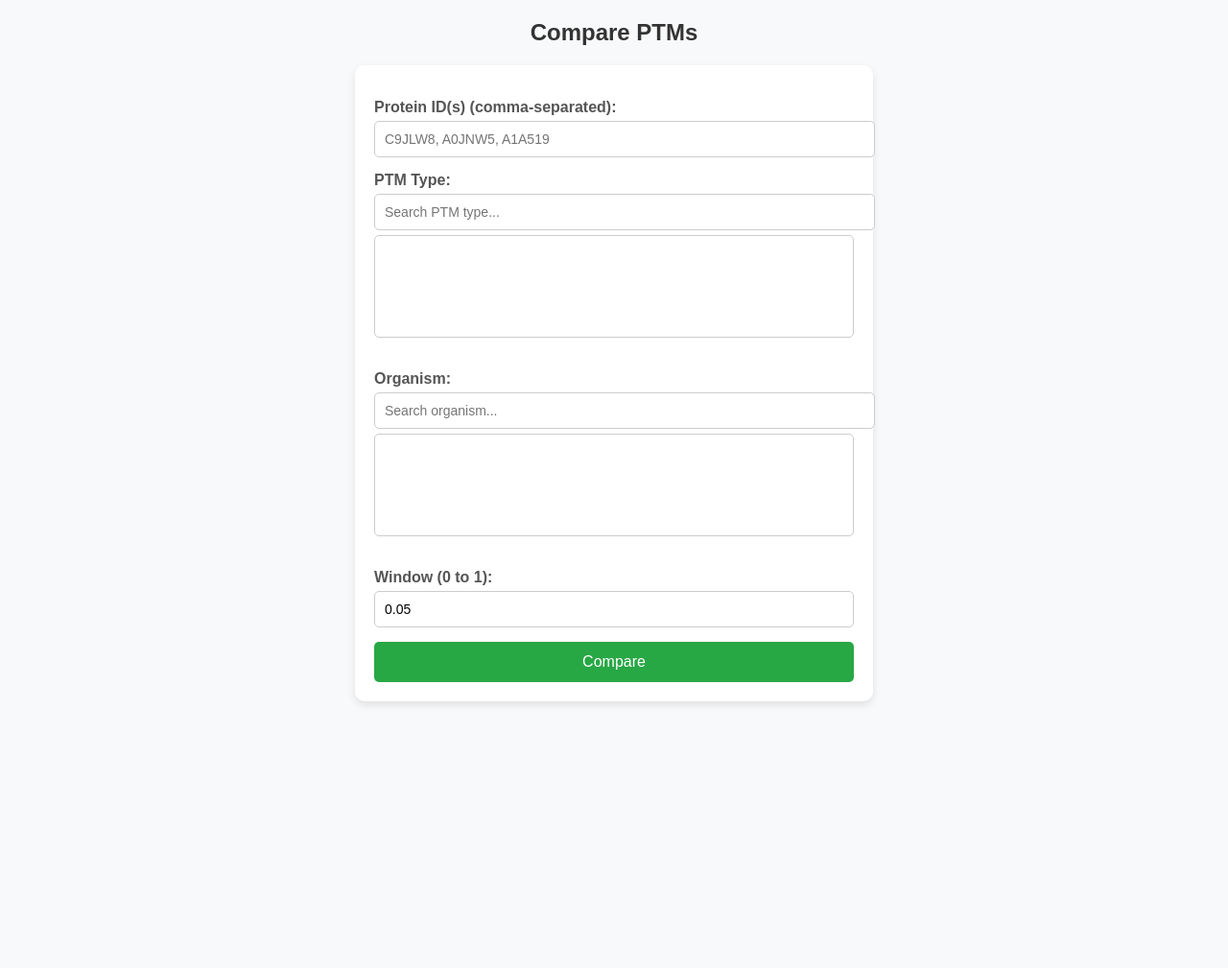
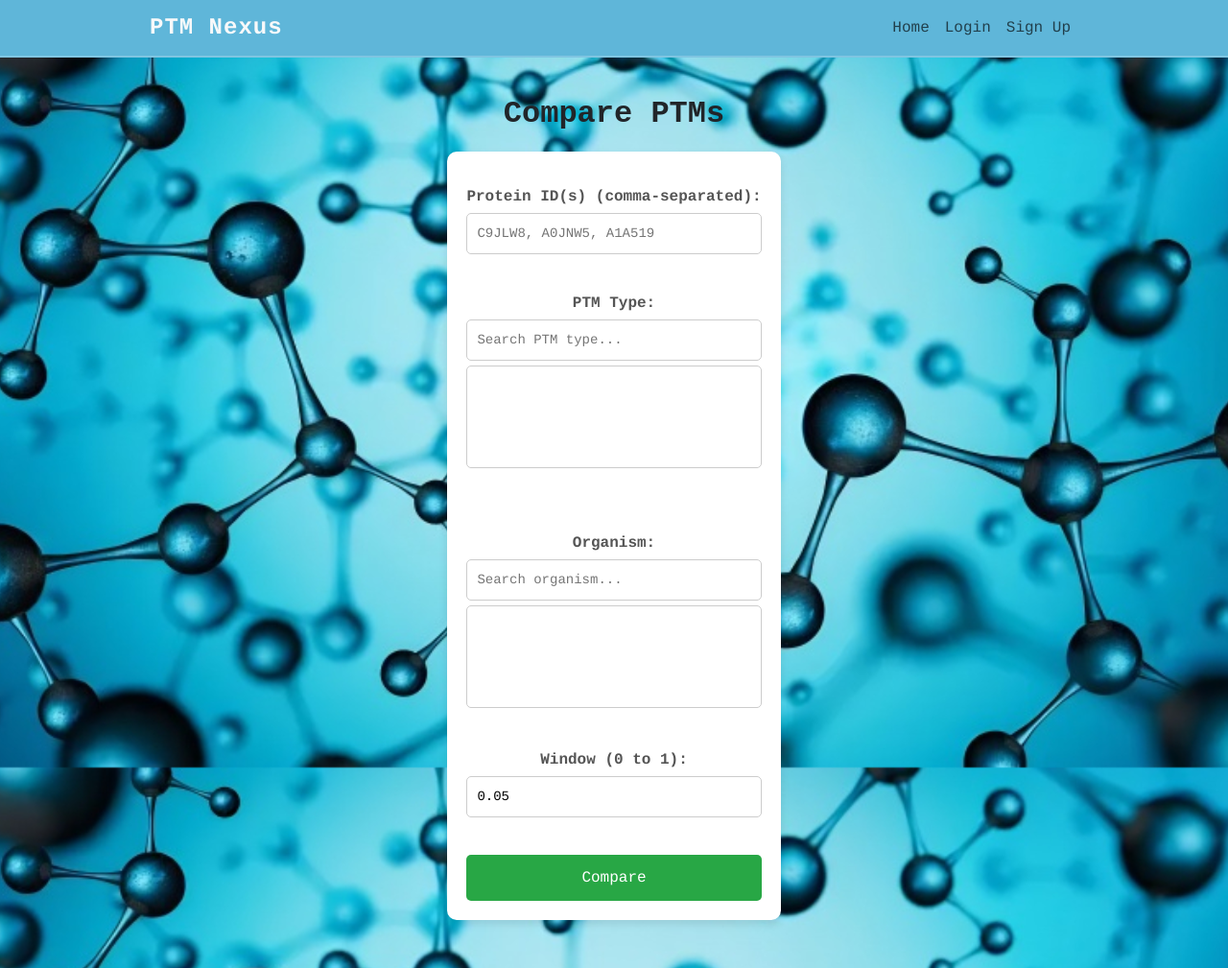
Before and after one commit to KarimUPF/dbw-project, a Flask app: page /browser in a window 1280 px wide. Shown: the whole page at 96% size. Before the commit the page ends 735 px from the top, so only its background shows below. Run offline with Flask 3, Linux system fonts and the light colour scheme; data that the repository does not hold is empty; parts of the project's set-up code (start-up, migrations or seed data) failed here and were passed over.

Commit message:
Changes in the templates

```diff
--- a/static/style.css
+++ b/static/style.css
@@ -12,6 +12,93 @@
 
 .form.active {
     display: block;
+}
+
+h2 {
+    text-align: center;
+    color: #333;
+}
+
+form {
+    background: white;
+    padding: 20px;
+    border-radius: 10px;
+    box-shadow: 0px 4px 8px rgba(0, 0, 0, 0.1);
+    max-width: 500px;
+    margin: auto;
+}
+
+label {
+    font-weight: bold;
+    display: block;
+    margin-top: 15px;
+    color: #555;
+}
+
+input, select, button {
+    width: 100%;
+    padding: 10px;
+    margin-top: 5px;
+    border: 1px solid #ccc;
+    border-radius: 5px;
+    font-size: 14px;
+}
+
+.selected-list {
+    display: flex;
+    flex-wrap: wrap;
+}
+
+.selected-item {
+    background-color: #007bff;
+    color: white;
+    padding: 6px 10px;
+    margin: 4px;
+    border-radius: 5px;
+    font-size: 14px;
+    display: flex;
+    align-items: center;
+}
+
+.remove-btn {
+    margin-left: 8px;
+    cursor: pointer;
+    font-weight: bold;
+    color: #fff;
+    background-color: #dc3545;
+    padding: 2px 6px;
+    border-radius: 5px;
+    font-size: 12px;
+}
+
+button {
+    background-color: #28a745;
+    color: white;
+    border: none;
+    padding: 12px;
+    cursor: pointer;
+    border-radius: 5px;
+    font-size: 16px;
+    margin-top: 15px;
+    display: block;
+    width: 100%;
+}
+
+button:hover {
+    background-color: #218838;
+}
+
+.hidden {
+    display: none;
+}
+
+.input-group {
+    display: flex;
+    align-items: center;
+}
+
+.input-group input {
+    flex: 1;
 }
 
 h1, .h1{
@@ -42,7 +129,6 @@ p, .p {
 
 body {
     font-family: Courier;
-    margin: 20px;
     text-align: center;
     margin: auto;
 }
@@ -61,24 +147,36 @@ body {
 }
 
 .title-section {
-    background: url('/static/img/dna-1811955.jpg') no-repeat center center/cover;
+    background: url('/static/img/prot-bg.jpg') no-repeat center center;
     width: 100%;
-    height: 100vh;
+    height: 100vh; /* Adjust height to match the image */
     display: flex;
     align-items: center;
     justify-content: center;
-    background-size: 100% 100%;
+    background-size: cover; /* Ensure it covers the section properly */
 }
+
+.background {
+    background: url('/static/img/prot-bg.jpg') no-repeat center center fixed;
+    background-size: cover;
+    width: 100%;
+    height: 100%;
+    display: flex;
+    flex-direction: column;
+    align-items: center;
+    justify-content: center;
+}
+
 
 html {
     scroll-behavior: smooth;
 }
 
 .navbar {
-    background-color: var(--turquesa) !important; /* Turquesa color */
-    backdrop-filter: blur(10px); /* Glass effect */
+    background-color: var(--turquesa) !important;
+    backdrop-filter: blur(10px);
     transition: background-color 0.3s ease-in-out;
-    height: 60px; /* Adjust navbar height */
+    height: 60px;
     padding: 10px 10px;
 }
 
@@ -89,9 +187,7 @@ html {
     color: var(--blanco) !important; /* Light color */
     transition: color 0.3s ease;
 }
-.navbar-brand{
-    color: var(--blanco);
-}
+
 
 .navbar-toggler {
     border: none; /* Remove default button border */
--- a/templates/base.html
+++ b/templates/base.html
@@ -12,7 +12,7 @@
     {% if request.endpoint != 'auth.login' %}  {# Hide navbar on login page #}
     <nav class="navbar navbar-expand-lg navbar fixed-top">
         <div class="container">
-            <a class="navbar-brand" href="{{ url_for('main.home') }}">PTM Nexus</a>
+            <a class="navbar-brand me-auto" href="{{ url_for('main.home') }}">PTM Nexus</a>
             <button class="navbar-toggler" type="button" data-bs-toggle="collapse" data-bs-target="#navbarNav">
                 <span class="navbar-toggler-icon"></span>
             </button>
@@ -53,7 +53,3 @@
         {% block content %}{% endblock %}
 
     <script src="https://cdn.jsdelivr.net/npm/bootstrap@5.3.0/dist/js/bootstrap.bundle.min.js"></script>
-
-
-</body>
-</html>
--- a/templates/compare.html
+++ b/templates/compare.html
@@ -1,109 +1,17 @@
-<!DOCTYPE html>
-<html>
-<head>
-    <title>PTM Comparator</title>
-    <style>
-        body {
-            font-family: Arial, sans-serif;
-            margin: 20px;
-            background-color: #f8f9fa;
-        }
 
-        h2 {
-            text-align: center;
-            color: #333;
-        }
+    {% extends "base.html" %}
 
-        form {
-            background: white;
-            padding: 20px;
-            border-radius: 10px;
-            box-shadow: 0px 4px 8px rgba(0, 0, 0, 0.1);
-            max-width: 500px;
-            margin: auto;
-        }
+    {% block title %}PTM Comparator{% endblock %}
 
-        label {
-            font-weight: bold;
-            display: block;
-            margin-top: 15px;
-            color: #555;
-        }
-
-        input, select, button {
-            width: 100%;
-            padding: 10px;
-            margin-top: 5px;
-            border: 1px solid #ccc;
-            border-radius: 5px;
-            font-size: 14px;
-        }
-
-        .selected-list {
-            display: flex;
-            flex-wrap: wrap;
-        }
-
-        .selected-item {
-            background-color: #007bff;
-            color: white;
-            padding: 6px 10px;
-            margin: 4px;
-            border-radius: 5px;
-            font-size: 14px;
-            display: flex;
-            align-items: center;
-        }
-
-        .remove-btn {
-            margin-left: 8px;
-            cursor: pointer;
-            font-weight: bold;
-            color: #fff;
-            background-color: #dc3545;
-            padding: 2px 6px;
-            border-radius: 5px;
-            font-size: 12px;
-        }
-
-        button {
-            background-color: #28a745;
-            color: white;
-            border: none;
-            padding: 12px;
-            cursor: pointer;
-            border-radius: 5px;
-            font-size: 16px;
-            margin-top: 15px;
-            display: block;
-            width: 100%;
-        }
-
-        button:hover {
-            background-color: #218838;
-        }
-
-        .hidden {
-            display: none;
-        }
-
-        .input-group {
-            display: flex;
-            align-items: center;
-        }
-
-        .input-group input {
-            flex: 1;
-        }
-    </style>
-</head>
+    {% block content %}
+<div class="background">
     <body>
-    <h2>Compare PTMs</h2>
-    <form id="compare-form" method="POST" action="/compare_ptms">
+    <h1 style="margin-top: 100px;margin-bottom: 20px;">Compare PTMs</h1>
+        <form id="compare-form" method="POST" action="/compare_ptms" style="margin-bottom: 50px;;">
             <label for="protein_id">Protein ID(s) (comma-separated):</label>
             <input type="text" name="protein_id" id="protein-id" placeholder="C9JLW8, A0JNW5, A1A519" required>
             <small id="protein-warning" style="color: red; display: none;">Maximum 10 protein IDs allowed.</small>
-        <br>
+            <br><br>
 
             <label for="ptm_type">PTM Type:</label>
             <div id="ptm-container">
@@ -112,7 +20,7 @@
             </div>
             <div id="selected-ptm-types" class="selected-list"></div>
             <input type="hidden" name="ptm_type" id="selected-ptm-input">
-        <br>
+            <br><br>
 
             <div id="organism-container">
                 <label for="organism">Organism:</label>
@@ -129,10 +37,16 @@
                     <input type="number" value="0.05" name="window" id="window" step="0.01" min="0.01" max="1" required>
                 </div>
             </div>
+            <br>
 
             <button type="submit">Compare</button>
         </form>
+</body>
 
+<section class="explanation">
+
+</section>
+</div>
     <script>
         let selectedPtmTypes = [];
         let selectedOrganisms = [];
@@ -233,5 +147,4 @@
         });
     </script>
 
-</body>
-</html>
+{% endblock %}
```
Also changed, not shown: templates/index.html (+38 -6 lines), routes/main.py (line endings or trailing spaces), static/img/dna-1811955.jpg (deleted), static/img/prot-bg.jpg (added). Lines whose indentation alone changed are shown as unchanged.
